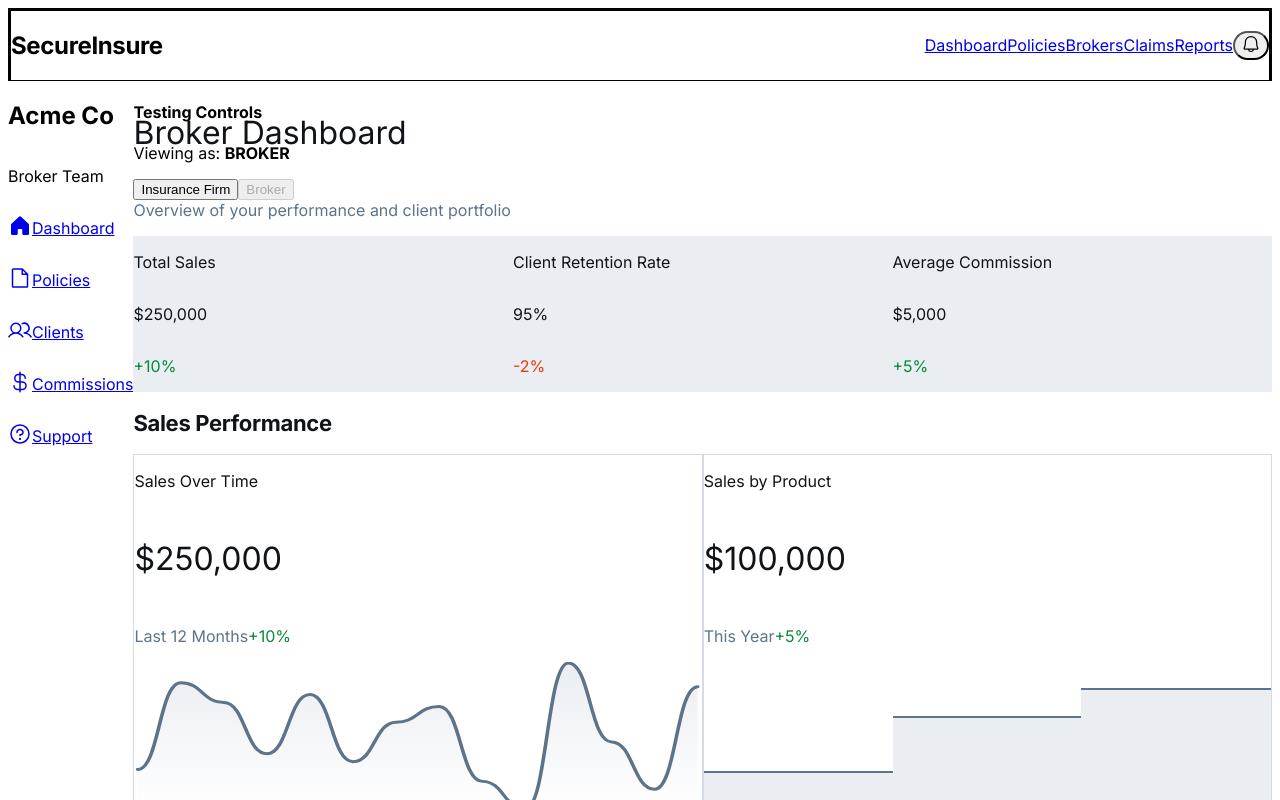
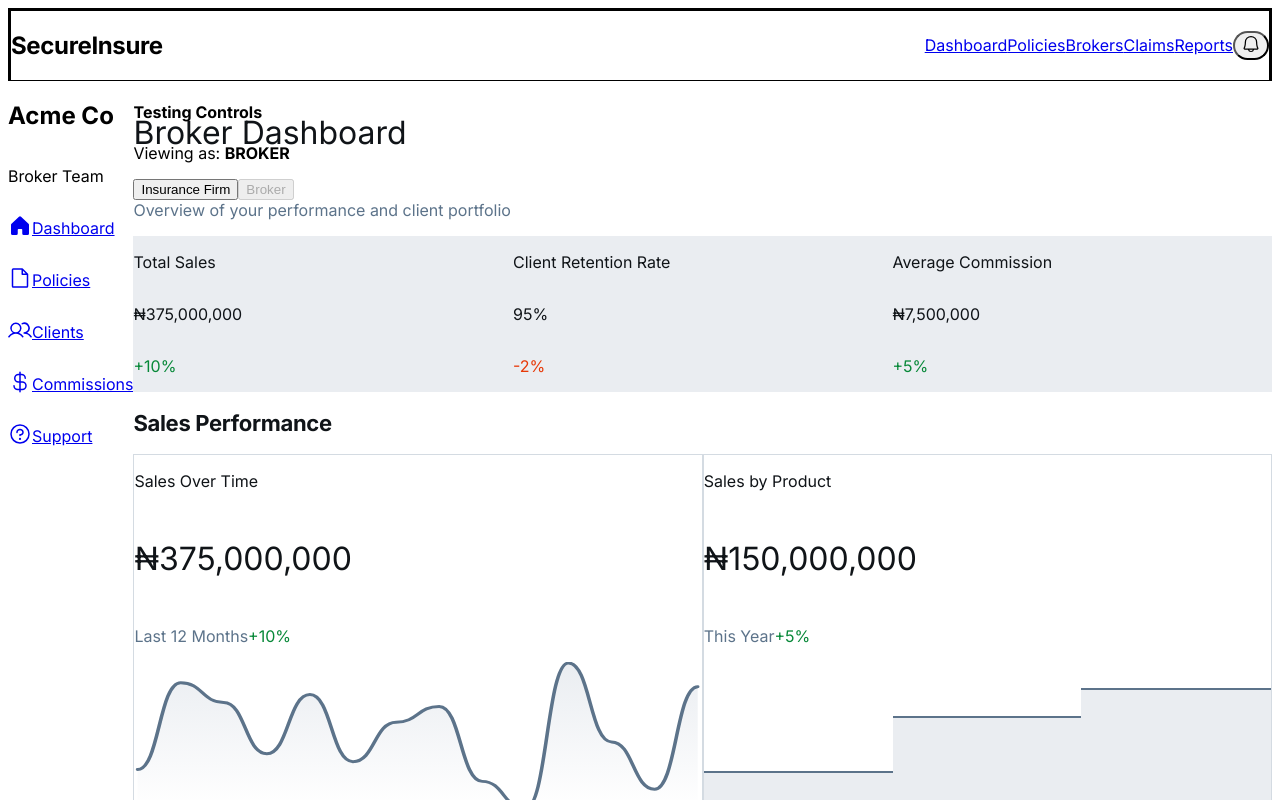
Before and after one commit to joel-danjuma/insureflow, a Next.js app in the folder frontend/: page /dashboard in a window 1280 px wide. Both pictures are taken after a click on the button "Broker". Shown: the top 800 px of the page. Built offline with nearby package versions, Linux system fonts and the light colour scheme; grey boxes are pictures that could not be loaded.

Commit message:
Partial fix of styliing issues to dashboard

```diff
--- a/frontend/src/components/BrokerDashboard.tsx
+++ b/frontend/src/components/BrokerDashboard.tsx
@@ -17,7 +17,7 @@ const BrokerDashboard = () => {
       <div className="flex flex-wrap gap-4 p-4">
         <div className="flex min-w-[158px] flex-1 flex-col gap-2 rounded-xl p-6 bg-[#eaedf1]">
           <p className="text-[#101418] text-base font-medium leading-normal">Total Sales</p>
-          <p className="text-[#101418] tracking-light text-2xl font-bold leading-tight">$250,000</p>
+          <p className="text-[#101418] tracking-light text-2xl font-bold leading-tight">{convertUSDToNaira(250000)}</p>
           <p className="text-[#078838] text-base font-medium leading-normal">+10%</p>
         </div>
         <div className="flex min-w-[158px] flex-1 flex-col gap-2 rounded-xl p-6 bg-[#eaedf1]">
@@ -27,7 +27,7 @@ const BrokerDashboard = () => {
         </div>
         <div className="flex min-w-[158px] flex-1 flex-col gap-2 rounded-xl p-6 bg-[#eaedf1]">
           <p className="text-[#101418] text-base font-medium leading-normal">Average Commission</p>
-          <p className="text-[#101418] tracking-light text-2xl font-bold leading-tight">$5,000</p>
+          <p className="text-[#101418] tracking-light text-2xl font-bold leading-tight">{convertUSDToNaira(5000)}</p>
           <p className="text-[#078838] text-base font-medium leading-normal">+5%</p>
         </div>
       </div>
@@ -38,7 +38,7 @@ const BrokerDashboard = () => {
         {/* Sales Over Time Chart */}
         <div className="flex min-w-72 flex-1 flex-col gap-2 rounded-xl border border-[#d4dbe2] p-6">
           <p className="text-[#101418] text-base font-medium leading-normal">Sales Over Time</p>
-          <p className="text-[#101418] tracking-light text-[32px] font-bold leading-tight truncate">$250,000</p>
+          <p className="text-[#101418] tracking-light text-[32px] font-bold leading-tight truncate">{convertUSDToNaira(250000)}</p>
           <div className="flex gap-1">
             <p className="text-[#5c738a] text-base font-normal leading-normal">Last 12 Months</p>
             <p className="text-[#078838] text-base font-medium leading-normal">+10%</p>
@@ -82,7 +82,7 @@ const BrokerDashboard = () => {
         {/* Sales by Product Chart */}
         <div className="flex min-w-72 flex-1 flex-col gap-2 rounded-xl border border-[#d4dbe2] p-6">
           <p className="text-[#101418] text-base font-medium leading-normal">Sales by Product</p>
-          <p className="text-[#101418] tracking-light text-[32px] font-bold leading-tight truncate">$100,000</p>
+          <p className="text-[#101418] tracking-light text-[32px] font-bold leading-tight truncate">{convertUSDToNaira(100000)}</p>
           <div className="flex gap-1">
             <p className="text-[#5c738a] text-base font-normal leading-normal">This Year</p>
             <p className="text-[#078838] text-base font-medium leading-normal">+5%</p>
@@ -121,7 +121,7 @@ const BrokerDashboard = () => {
                     <span className="truncate">Active</span>
                   </button>
                 </td>
-                <td className="h-[72px] px-4 py-2 w-[400px] text-[#5c738a] text-sm font-normal leading-normal">$1,200</td>
+                <td className="h-[72px] px-4 py-2 w-[400px] text-[#5c738a] text-sm font-normal leading-normal">{convertUSDToNaira(1200)}</td>
                 <td className="h-[72px] px-4 py-2 w-[400px] text-[#5c738a] text-sm font-normal leading-normal">2024-08-15</td>
               </tr>
               <tr className="border-t border-t-[#d4dbe2]">
@@ -132,7 +132,7 @@ const BrokerDashboard = () => {
                     <span className="truncate">Active</span>
                   </button>
                 </td>
-                <td className="h-[72px] px-4 py-2 w-[400px] text-[#5c738a] text-sm font-normal leading-normal">$1,500</td>
+                <td className="h-[72px] px-4 py-2 w-[400px] text-[#5c738a] text-sm font-normal leading-normal">{convertUSDToNaira(1500)}</td>
                 <td className="h-[72px] px-4 py-2 w-[400px] text-[#5c738a] text-sm font-normal leading-normal">2024-09-01</td>
               </tr>
               <tr className="border-t border-t-[#d4dbe2]">
@@ -143,7 +143,7 @@ const BrokerDashboard = () => {
                     <span className="truncate">Pending</span>
                   </button>
                 </td>
-                <td className="h-[72px] px-4 py-2 w-[400px] text-[#5c738a] text-sm font-normal leading-normal">$2,000</td>
+                <td className="h-[72px] px-4 py-2 w-[400px] text-[#5c738a] text-sm font-normal leading-normal">{convertUSDToNaira(2000)}</td>
                 <td className="h-[72px] px-4 py-2 w-[400px] text-[#5c738a] text-sm font-normal leading-normal">2024-07-20</td>
               </tr>
               <tr className="border-t border-t-[#d4dbe2]">
@@ -154,7 +154,7 @@ const BrokerDashboard = () => {
                     <span className="truncate">Active</span>
                   </button>
                 </td>
-                <td className="h-[72px] px-4 py-2 w-[400px] text-[#5c738a] text-sm font-normal leading-normal">$1,800</td>
+                <td className="h-[72px] px-4 py-2 w-[400px] text-[#5c738a] text-sm font-normal leading-normal">{convertUSDToNaira(1800)}</td>
                 <td className="h-[72px] px-4 py-2 w-[400px] text-[#5c738a] text-sm font-normal leading-normal">2024-08-05</td>
               </tr>
               <tr className="border-t border-t-[#d4dbe2]">
@@ -165,7 +165,7 @@ const BrokerDashboard = () => {
                     <span className="truncate">Active</span>
                   </button>
                 </td>
-                <td className="h-[72px] px-4 py-2 w-[400px] text-[#5c738a] text-sm font-normal leading-normal">$2,500</td>
+                <td className="h-[72px] px-4 py-2 w-[400px] text-[#5c738a] text-sm font-normal leading-normal">{convertUSDToNaira(2500)}</td>
                 <td className="h-[72px] px-4 py-2 w-[400px] text-[#5c738a] text-sm font-normal leading-normal">2024-09-10</td>
               </tr>
             </tbody>
```
